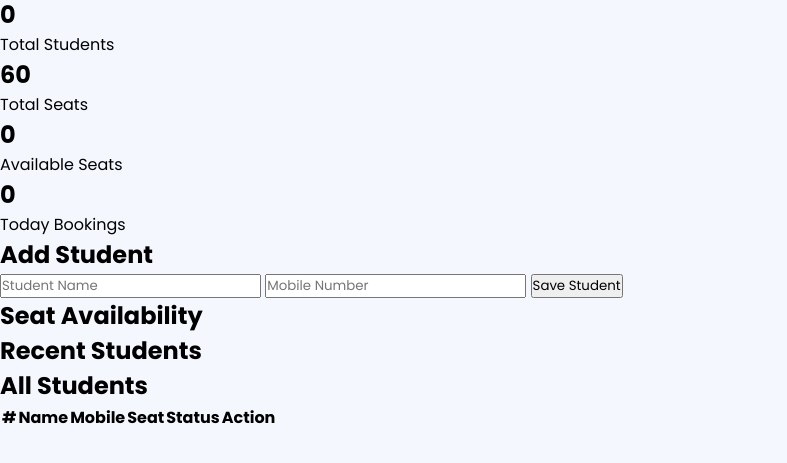
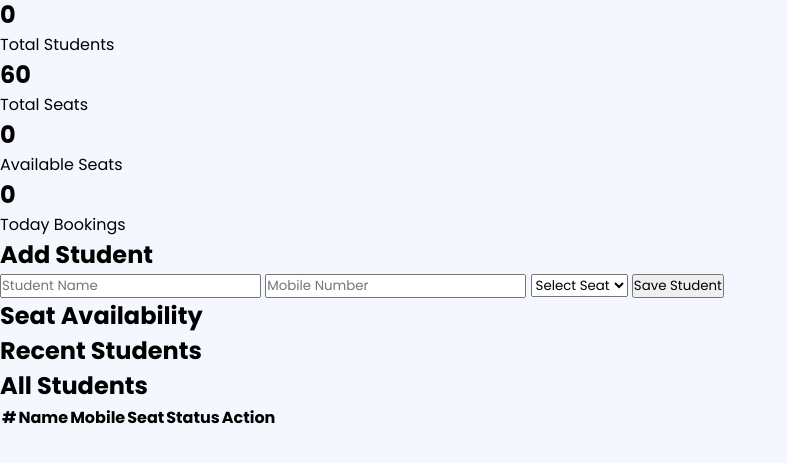
Before and after one commit to qamargroupararia/Qamar-Library, a plain HTML site: page dashboard.html in a window 1280 px wide. Shown: the part 175-638 px from the top of the page, without its empty margins (0-787 px from the left). Drawn offline with Linux system fonts and the light colour scheme.

Commit message:
Update dashboard.html

```diff
--- a/dashboard.html
+++ b/dashboard.html
@@ -129,7 +129,13 @@ placeholder="Student Name">
 <input type="text"
 id="studentMobile"
 placeholder="Mobile Number">
+<select id="seatSelect">
 
+<option value="">
+Select Seat
+</option>
+
+</select>
 <button onclick="saveStudent()">
 Save Student
 </button>
```
